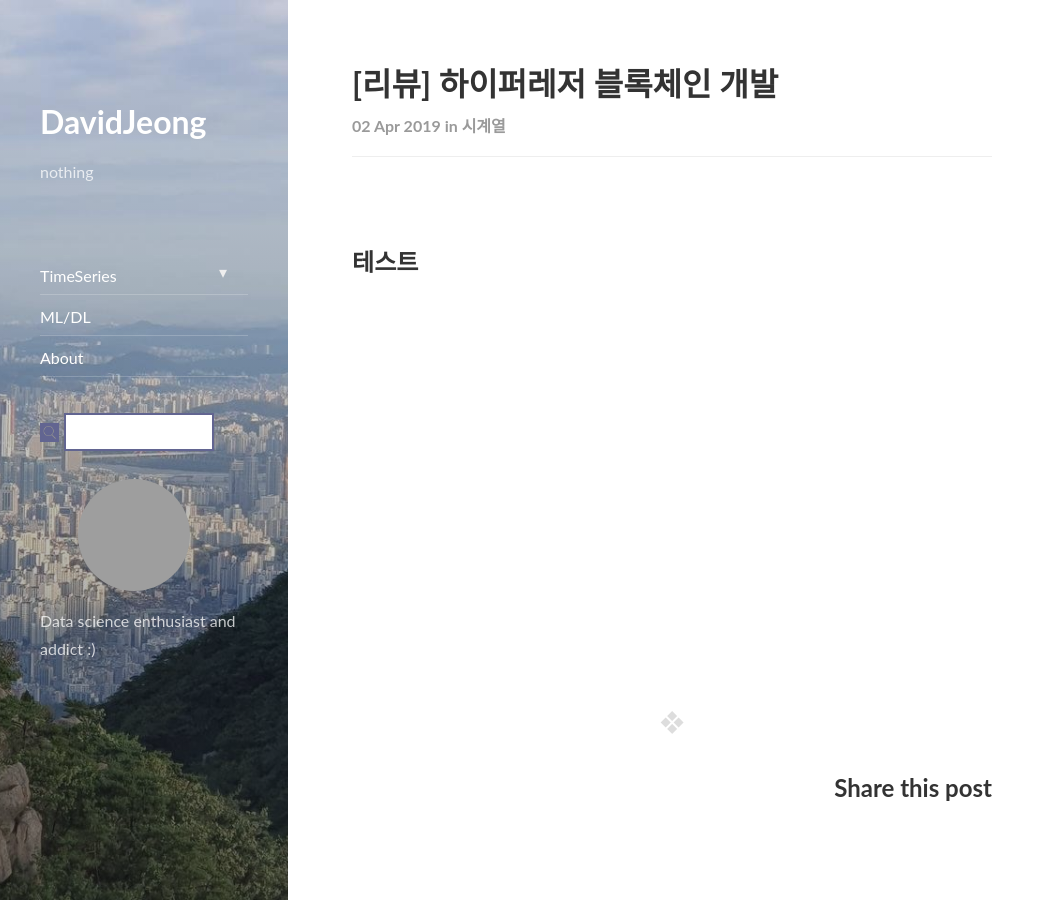
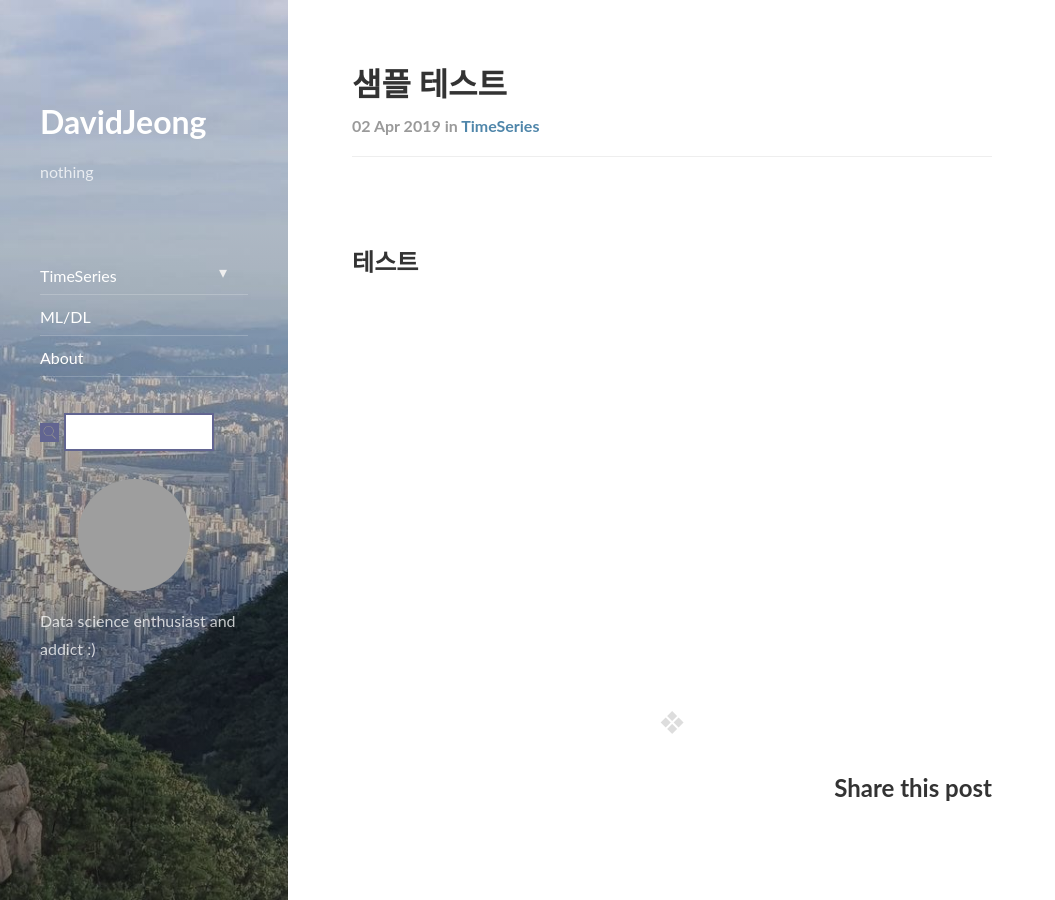
Before and after one commit to seonghun91/seonghun91.github.io, a Jekyll site: the page built from _posts/2019-04-02-review-book-hyperledger-fabric.markdown, in a window 1280 px wide and 900 px high. Shown: the whole window, without its empty margins (0-1055 px from the left). Built offline with Jekyll 4.4.1, drawn with Linux system fonts in a browser that asks for light colours; nearby versions of some CDN libraries; comment, search, counter and statistics services are not loaded; grey boxes are pictures that could not be loaded.

Commit message:
Update 2019-04-02-review-book-hyperledger-fabric.markdown

```diff
--- a/_posts/2019-04-02-review-book-hyperledger-fabric.markdown
+++ b/_posts/2019-04-02-review-book-hyperledger-fabric.markdown
@@ -1,11 +1,10 @@
 ---
 layout: post
-title:  "[리뷰] 하이퍼레저 블록체인 개발"
-subtitle:   "하이퍼레저 블록체인 개발"
-categories: 시계열
-# tags: 시계열
+title:  "샘플 테스트"
+subtitle:   "테스트용 "
+categories: TimeSeries
+#tags: 시계열
 comments: true
-# header-img: img/review/2019-04-02-review-book-hyperledger-fabric-2-Cover.png
 ---
 
 ## 테스트
```
